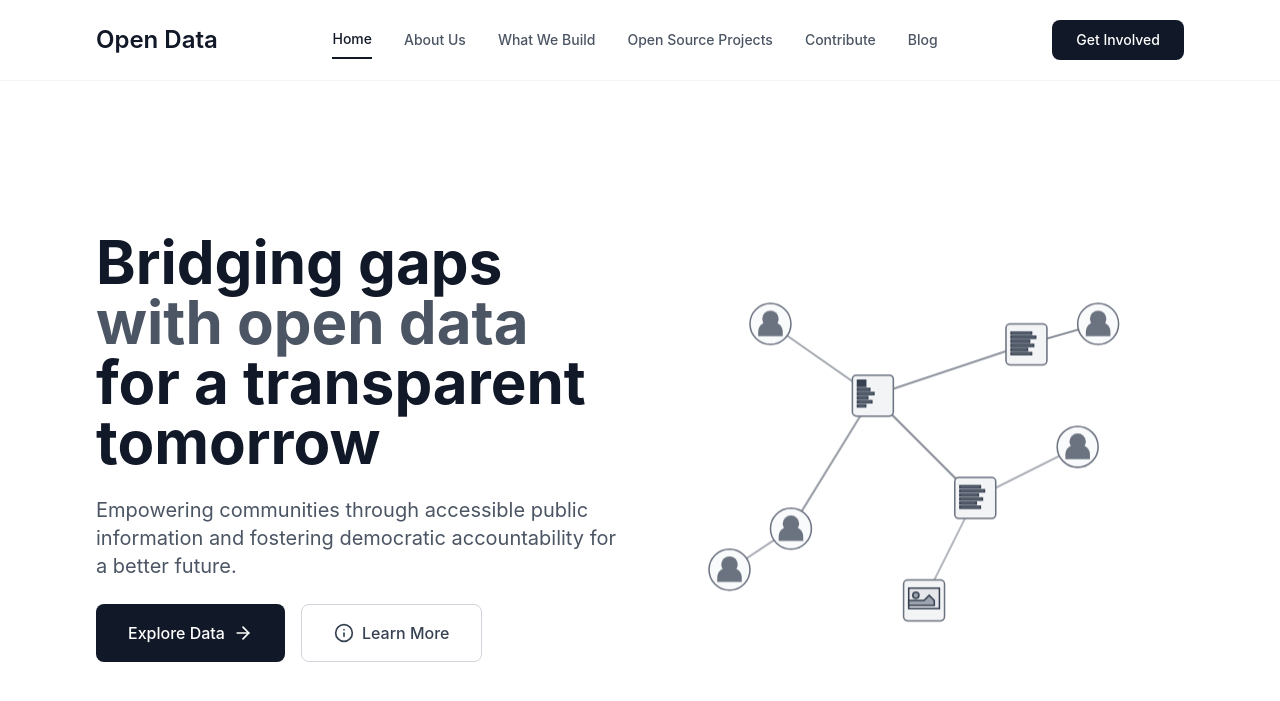
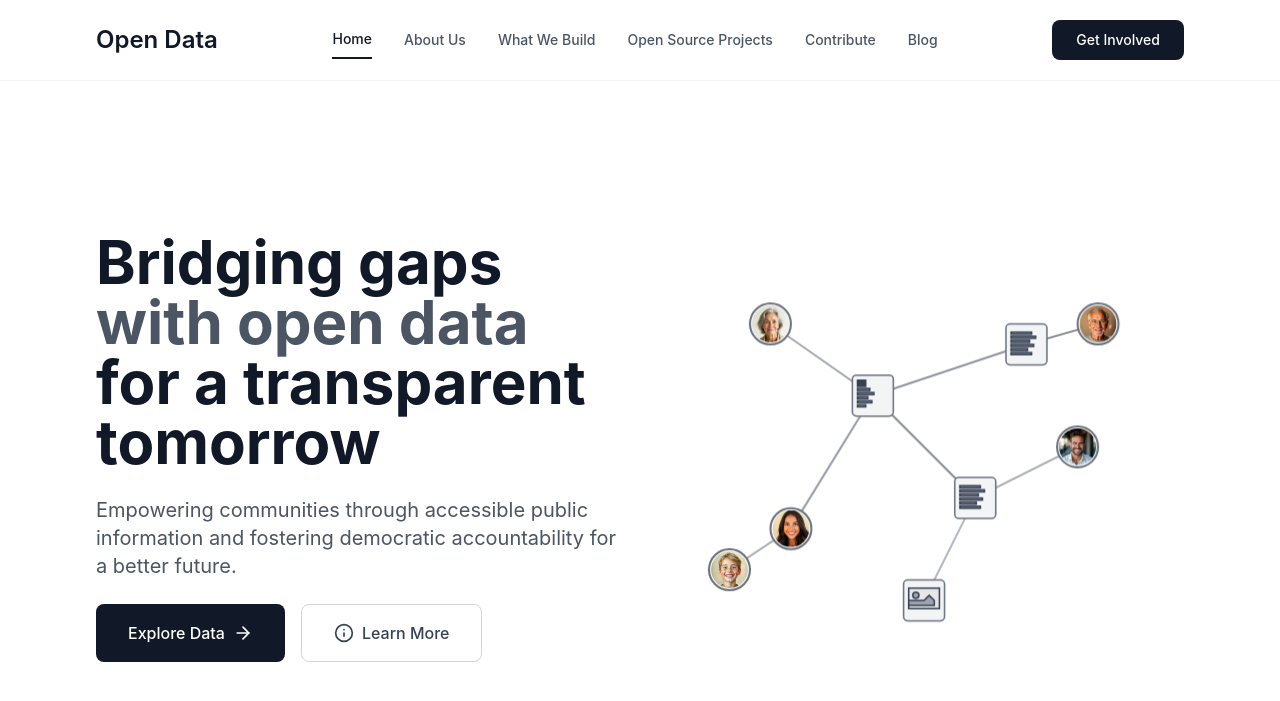
Before and after one commit to LDFLK/opendata, a Jekyll site: the page built from index.md, in a window 1280 px wide and 900 px high. Shown: the top 701 px of the window. Built offline with Jekyll 4.4.1, drawn with Linux system fonts in a browser that asks for light colours; nearby versions of some CDN libraries.

Commit message:
feat : enhancing the people connected graph in the hero section with images

```diff
--- a/_includes/hero-section.html
+++ b/_includes/hero-section.html
@@ -29,8 +29,9 @@
             </div>
 
             <!-- Right side: Visual element -->
-            <div class="relative flex items-center justify-center -mt-5 md:mt-0">
-                <svg viewBox="0 0 500 400" class="w-full h-auto max-w-lg">
+             <!-- Right side: Visual element -->
+                <div class="relative flex items-center justify-center">
+                    <svg viewBox="0 0 500 400" class="w-full h-auto max-w-lg max-h-64 sm:max-h-80 lg:max-h-none">
                         <!-- Connection Lines -->
                         <g class="opacity-60">
                             <!-- Main network connections -->
@@ -80,35 +81,55 @@
                             <polygon points="250,350 255,345 260,350 260,355 235,355 235,350" fill="#9CA3AF"/>
                         </g>
 
-                    <!-- Human/User Nodes -->
+                        <!-- Human/User Nodes with Images -->
+                        <defs>
+                            <!-- Circular clipping paths for images -->
+                            <clipPath id="userClip1">
+                                <circle cx="100" cy="80" r="18"/>
+                            </clipPath>
+                            <clipPath id="userClip2">
+                                <circle cx="400" cy="200" r="18"/>
+                            </clipPath>
+                            <clipPath id="userClip3">
+                                <circle cx="120" cy="280" r="18"/>
+                            </clipPath>
+                            <clipPath id="userClip4">
+                                <circle cx="60" cy="320" r="18"/>
+                            </clipPath>
+                            <clipPath id="userClip5">
+                                <circle cx="420" cy="80" r="18"/>
+                            </clipPath>
+                        </defs>
+
                         <g fill="#374151">
                             <!-- User node 1 -->
-                        <rect x="80" y="60" width="40" height="40" rx="20" fill="#F9FAFB" stroke="#6B7280" stroke-width="1.5"/>
-                        <circle cx="100" cy="75" r="8" fill="#6B7280"/>
-                        <path d="M88 88 C88 82, 92 78, 100 78 C108 78, 112 82, 112 88 L112 92 L88 92 Z" fill="#6B7280"/>
+                            <circle cx="100" cy="80" r="20" fill="#F9FAFB" stroke="#6B7280" stroke-width="2"/>
+                            <image href="/images/old-women.jpg"
+                                   x="82" y="62" width="36" height="36" clip-path="url(#userClip1)"/>
 
                             <!-- User node 2 -->
-                        <rect x="380" y="180" width="40" height="40" rx="20" fill="#F9FAFB" stroke="#6B7280" stroke-width="1.5"/>
-                        <circle cx="400" cy="195" r="8" fill="#6B7280"/>
-                        <path d="M388 208 C388 202, 392 198, 400 198 C408 198, 412 202, 412 208 L412 212 L388 212 Z" fill="#6B7280"/>
+                            <circle cx="400" cy="200" r="20" fill="#F9FAFB" stroke="#6B7280" stroke-width="2"/>
+                            <image href="/images/modern-man.jpg"
+                                   x="382" y="182" width="36" height="36" clip-path="url(#userClip2)"/>
 
                             <!-- User node 3 -->
-                        <rect x="100" y="260" width="40" height="40" rx="20" fill="#F9FAFB" stroke="#6B7280" stroke-width="1.5"/>
-                        <circle cx="120" cy="275" r="8" fill="#6B7280"/>
-                        <path d="M108 288 C108 282, 112 278, 120 278 C128 278, 132 282, 132 288 L132 292 L108 292 Z" fill="#6B7280"/>
+                            <circle cx="120" cy="280" r="20" fill="#F9FAFB" stroke="#6B7280" stroke-width="2"/>
+                            <image href="/images/modern-woman.jpg"
+                                   x="102" y="262" width="36" height="36" clip-path="url(#userClip3)"/>
 
                             <!-- User node 4 -->
-                        <rect x="40" y="300" width="40" height="40" rx="20" fill="#F9FAFB" stroke="#6B7280" stroke-width="1.5"/>
-                        <circle cx="60" cy="315" r="8" fill="#6B7280"/>
-                        <path d="M48 328 C48 322, 52 318, 60 318 C68 318, 72 322, 72 328 L72 332 L48 332 Z" fill="#6B7280"/>
+                            <circle cx="60" cy="320" r="20" fill="#F9FAFB" stroke="#6B7280" stroke-width="2"/>
+                            <image href="/images/boy.jpg"
+                                   x="42" y="302" width="36" height="36" clip-path="url(#userClip4)"/>
 
                             <!-- User node 5 -->
-                        <rect x="400" y="60" width="40" height="40" rx="20" fill="#F9FAFB" stroke="#6B7280" stroke-width="1.5"/>
-                        <circle cx="420" cy="75" r="8" fill="#6B7280"/>
-                        <path d="M408 88 C408 82, 412 78, 420 78 C428 78, 432 82, 432 88 L432 92 L408 92 Z" fill="#6B7280"/>
+                            <circle cx="420" cy="80" r="20" fill="#F9FAFB" stroke="#6B7280" stroke-width="2"/>
+                            <image href="/images/old-man.jpg"
+                                   x="402" y="62" width="36" height="36" clip-path="url(#userClip5)"/>
                         </g>
                     </svg>
                 </div>
+
         </div>
     </div>
 </section>
```
Also changed, not shown: images/boy.jpg (added), images/modern-man.jpg (added), images/modern-woman.jpg (added), images/old-man.jpg (added), images/old-women.jpg (added). Lines whose indentation alone changed are shown as unchanged.
